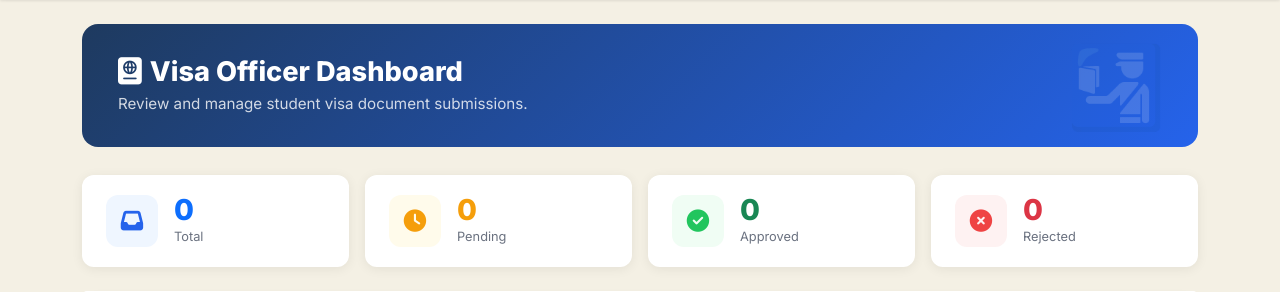
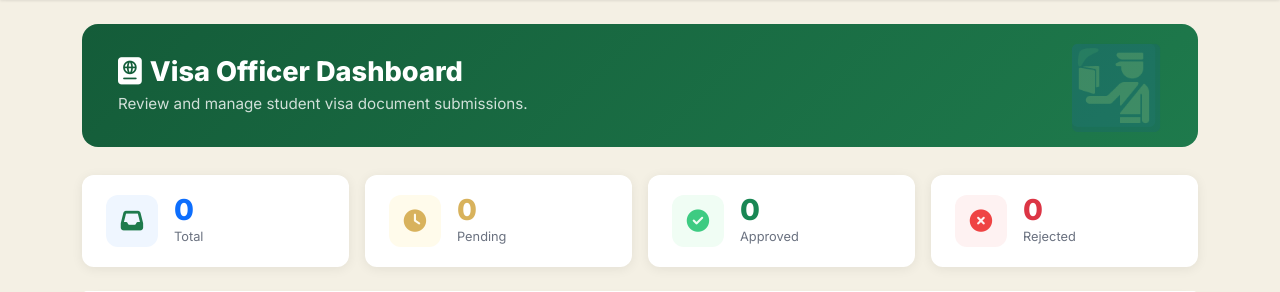
Before and after one commit to Abdiqanigalde/IUT_APP, a Python web app: template templates/visa_officer/dashboard.html in a window 1280 px wide. Shown: the part 62-354 px from the top of the page. Run offline with Jinja, Linux system fonts and the light colour scheme; the template is opened without the code that fills it, so the values that code supplies are empty; some libraries are stand-ins or nearby versions.

Commit message:
Update dashboard.html

```diff
--- a/templates/visa_officer/dashboard.html
+++ b/templates/visa_officer/dashboard.html
@@ -2,7 +2,7 @@
 {% block content %}
 <style>
   .vo-header {
-    background: linear-gradient(135deg, #1e3a5f 0%, #2563eb 100%);
+    background: linear-gradient(135deg, #145C39 0%, #1E7A4C 100%);
     border-radius: 16px;
     padding: 32px 36px;
     color: white;
@@ -33,7 +33,7 @@
   .stat-card .stat-num  { font-size: 1.8rem; font-weight: 800; line-height: 1; }
   .stat-card .stat-lbl  { font-size: .8rem; color: #6b7280; margin-top: 2px; }
 
-  .app-table th { background: #1e3a5f; color: white; font-size: .85rem; padding: 12px 16px; }
+  .app-table th { background: #145C39; color: white; font-size: .85rem; padding: 12px 16px; }
   .app-table td { padding: 12px 16px; font-size: .88rem; vertical-align: middle; }
   .app-table tbody tr:hover { background: #f0f7ff; }
 
@@ -45,7 +45,7 @@
     border-radius: 10px; border: 1px solid #d1d5db;
     padding: 9px 16px; font-size: .9rem; width: 280px;
   }
-  .search-bar input:focus { outline: none; border-color: #2563eb; box-shadow: 0 0 0 3px rgba(37,99,235,.12); }
+  .search-bar input:focus { outline: none; border-color: #1E7A4C; box-shadow: 0 0 0 3px rgba(37,99,235,.12); }
 </style>
 
 <!-- Header -->
@@ -63,19 +63,19 @@
 <div class="row g-3 mb-4">
   <div class="col-6 col-md-3">
     <div class="stat-card bg-white">
-      <div class="stat-icon" style="background:#eff6ff;"><i class="fas fa-inbox" style="color:#2563eb;"></i></div>
+      <div class="stat-icon" style="background:#eff6ff;"><i class="fas fa-inbox" style="color:#1E7A4C;"></i></div>
       <div><div class="stat-num text-primary">{{ total }}</div><div class="stat-lbl">Total</div></div>
     </div>
   </div>
   <div class="col-6 col-md-3">
     <div class="stat-card bg-white">
-      <div class="stat-icon" style="background:#fffbeb;"><i class="fas fa-clock" style="color:#f59e0b;"></i></div>
-      <div><div class="stat-num" style="color:#f59e0b;">{{ pending }}</div><div class="stat-lbl">Pending</div></div>
+      <div class="stat-icon" style="background:#fffbeb;"><i class="fas fa-clock" style="color:#D8B25C;"></i></div>
+      <div><div class="stat-num" style="color:#D8B25C;">{{ pending }}</div><div class="stat-lbl">Pending</div></div>
     </div>
   </div>
   <div class="col-6 col-md-3">
     <div class="stat-card bg-white">
-      <div class="stat-icon" style="background:#f0fdf4;"><i class="fas fa-check-circle" style="color:#22c55e;"></i></div>
+      <div class="stat-icon" style="background:#f0fdf4;"><i class="fas fa-check-circle" style="color:#3ECB82;"></i></div>
       <div><div class="stat-num text-success">{{ approved }}</div><div class="stat-lbl">Approved</div></div>
     </div>
   </div>
```
